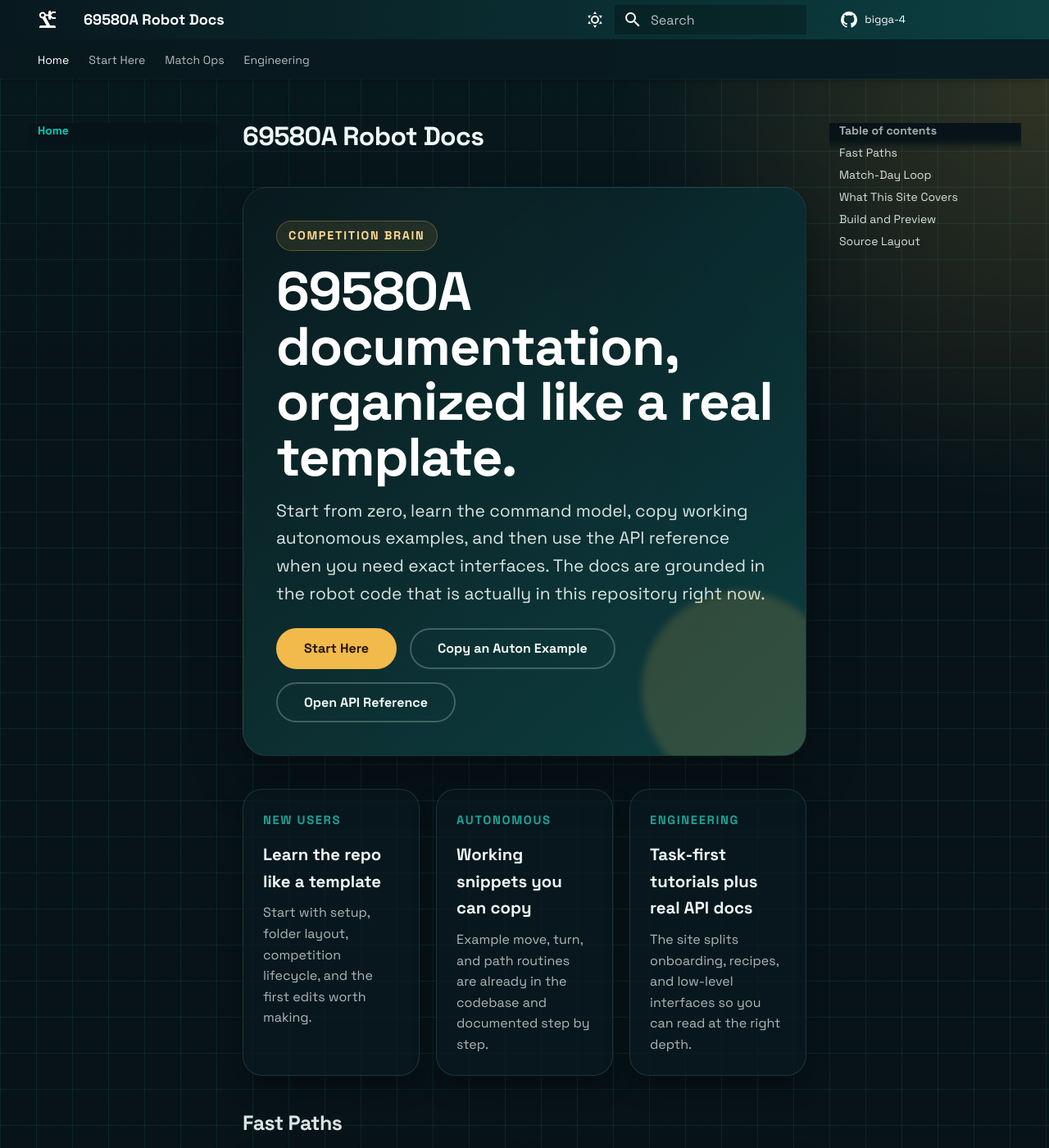
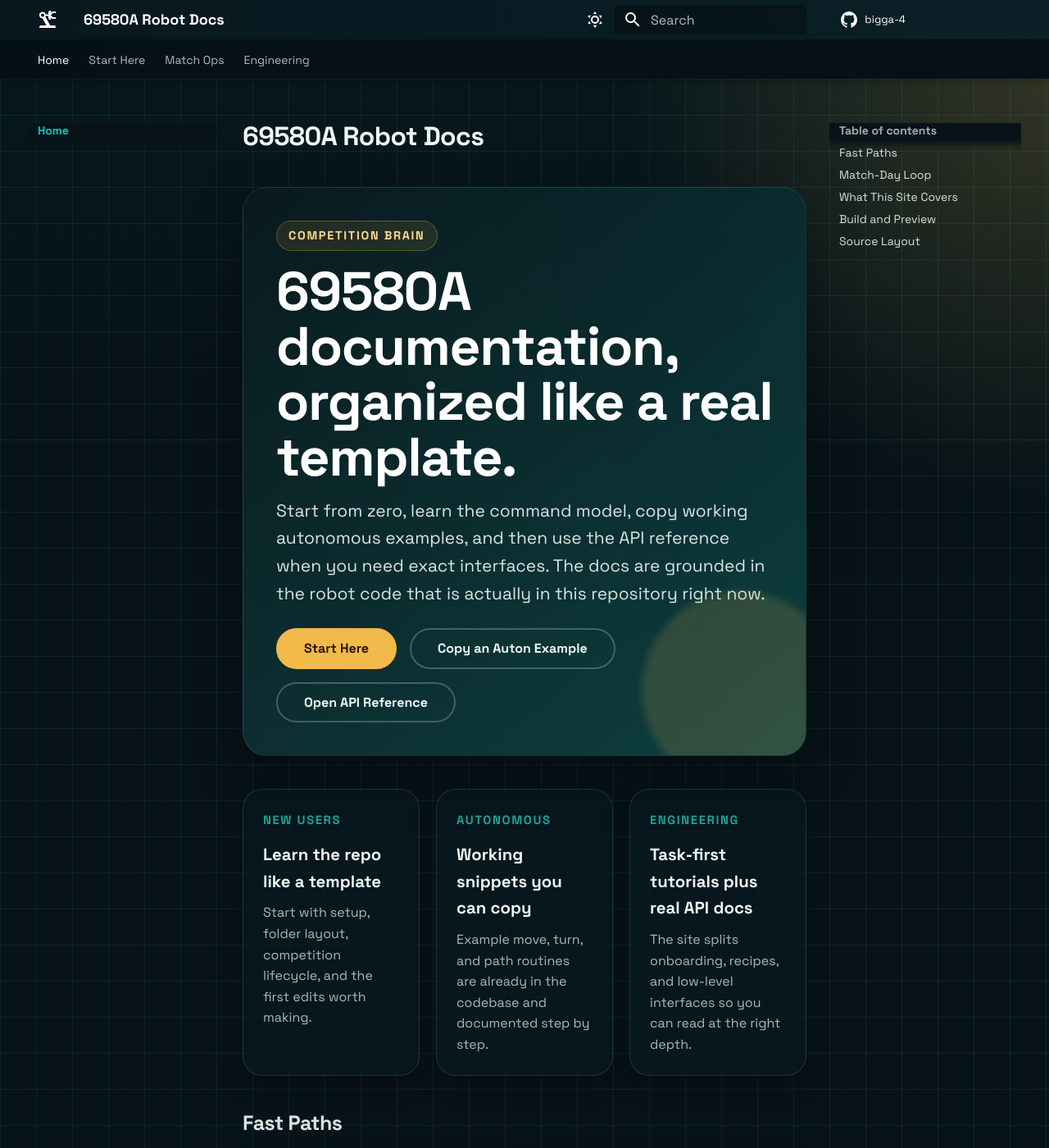
Before and after one commit to frenchbaguetteman/bigga-4, an MkDocs documentation site: the page built from docs/index.md, in a window 1280 px wide and 1400 px high. Shown: the whole window at 82% size. Built offline with MkDocs 1.6.1 and Material for MkDocs 9.7.7, drawn with Linux system fonts in a browser that asks for light colours.

Commit message:
Polish robot screen UI layout and reduce cyan accents

```diff
--- a/docs/assets/stylesheets/extra.css
+++ b/docs/assets/stylesheets/extra.css
@@ -59,6 +59,22 @@
   background-size: auto, auto, 2.2rem 2.2rem, 2.2rem 2.2rem, auto;
 }
 
+.md-content__inner {
+  overflow-wrap: anywhere;
+}
+
+.md-typeset .mermaid {
+  max-width: 100%;
+  overflow-x: auto;
+  overflow-y: hidden;
+  padding-bottom: 0.4rem;
+}
+
+.md-typeset .mermaid svg {
+  max-width: 100%;
+  height: auto;
+}
+
 .md-typeset h1,
 .md-typeset h2,
 .md-typeset h3 {
@@ -78,7 +94,6 @@
   margin: 0 0 1.5rem;
   padding: 1rem 1.1rem;
   border: 1px solid var(--robot-line);
-  border-left: 0.3rem solid var(--md-primary-fg-color);
   border-radius: 0.9rem;
   background: var(--robot-surface);
   box-shadow: 0 12px 24px var(--robot-shadow);
@@ -310,11 +325,11 @@
 
 .md-header {
   backdrop-filter: blur(16px);
-  background: linear-gradient(90deg, rgba(10, 59, 60, 0.96), rgba(15, 111, 105, 0.9));
+  background: linear-gradient(90deg, rgba(10, 59, 60, 0.92), rgba(12, 43, 52, 0.9));
 }
 
 .md-tabs {
-  background: rgba(10, 59, 60, 0.88);
+  background: rgba(12, 23, 32, 0.78);
 }
 
 .md-footer {
@@ -365,11 +380,11 @@
 }
 
 [data-md-color-scheme="slate"] .md-header {
-  background: linear-gradient(90deg, rgba(8, 25, 31, 0.98), rgba(13, 66, 67, 0.94));
+  background: linear-gradient(90deg, rgba(8, 25, 31, 0.96), rgba(11, 33, 40, 0.95));
 }
 
 [data-md-color-scheme="slate"] .md-tabs {
-  background: rgba(8, 25, 31, 0.9);
+  background: rgba(5, 16, 21, 0.86);
 }
 
 [data-md-color-scheme="slate"] .md-footer {
@@ -388,6 +403,12 @@
 
   .hero-block h1 {
     font-size: 2.2rem;
+    line-height: 1.1;
+  }
+
+  .hero-actions .md-button {
+    width: 100%;
+    text-align: center;
   }
 
   .stat-grid {
@@ -398,3 +419,17 @@
     grid-template-columns: 1fr;
   }
 }
+
+@media screen and (max-width: 44.9375em) {
+  .hero-block {
+    padding: 1.1rem;
+  }
+
+  .hero-block h1 {
+    font-size: 1.7rem;
+  }
+
+  .hero-kicker {
+    margin-bottom: 0.55rem;
+  }
+}
```
Also changed, not shown: 4 other files.
